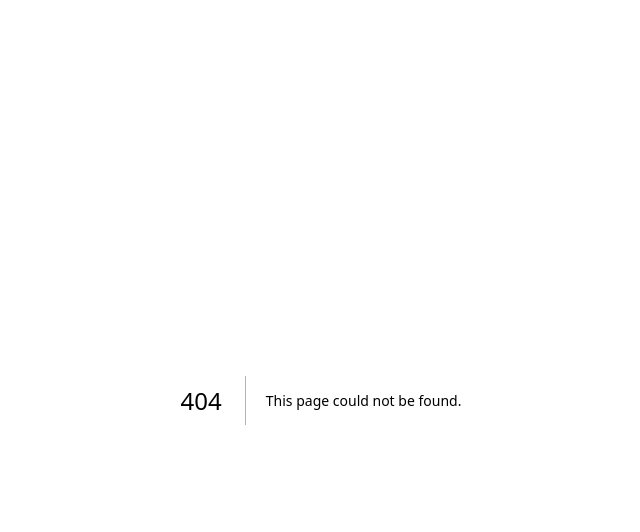
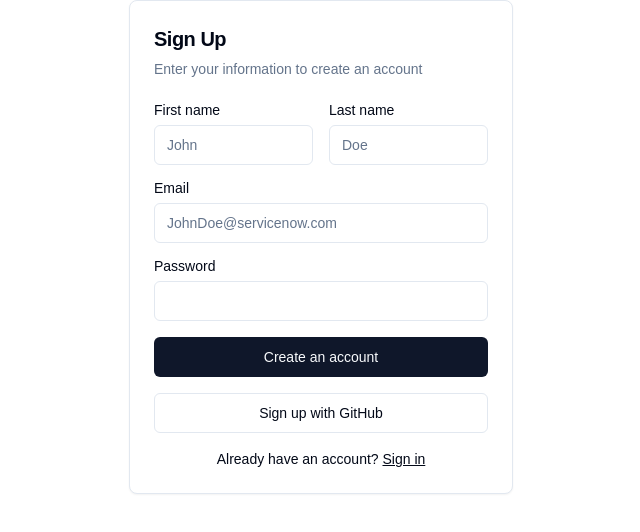
Before and after one commit to DRobinson4105/accelify, a Next.js app: page /signup in a window 1280 px wide. Before the commit this address had no page. Shown: the top 532 px of the page, without its empty margins (319-959 px from the left). Built offline with nearby package versions, Linux system fonts and the light colour scheme.

Commit message:
Started Auth

```diff
--- a/package.json
+++ b/package.json
@@ -9,6 +9,7 @@
     "lint": "next lint"
   },
   "dependencies": {
+    "@radix-ui/react-label": "^2.1.0",
     "@radix-ui/react-slot": "^1.1.0",
     "class-variance-authority": "^0.7.0",
     "clsx": "^2.1.1",
--- a/src/app/components/Hero.tsx
+++ b/src/app/components/Hero.tsx
@@ -5,23 +5,23 @@
 const Hero = () => {
   return (
     <div className="bg-gradient-to-r from-blue-900 to-green-800 h-screen flex items-center">
-    <div className="container mx-auto px-4 flex items-center">
+    <div className="container mx-auto px-4 flex gap-10 items-center">
       {/* Left side content */}
       <div className="text-white space-y-4 max-w-lg">
         <h1 className="text-5xl font-bold">
-          PUT AI AGENTS TO <span className="text-green-300">WORK FOR PEOPLE</span>
+          GET PAIRED TO ACCELERATORS THAT <span className="text-green-300">WORK FOR YOU</span>
         </h1>
         <p className="text-lg">
           The next big leap in AI is here. ServiceNow AI Agents can learn, reason, take action, and make decisions autonomously. And the best part? You're in control.
         </p>
         <div className="flex space-x-4">
-          <Button className="bg-green-500 hover:bg-green-600">Explore AI Agents</Button>
-          <Button className="bg-transparent border border-green-500 hover:bg-green-600 text-white">See Demo</Button>
+          <Button className="bg-green-500 hover:bg-green-600">Get Started</Button>
+          <Button className="bg-transparent border border-green-500 hover:bg-green-600 text-white">Learn More</Button>
         </div>
       </div>
       {/* Right side image */}
       <div className="hidden md:block flex-1">
-        <Image src={'/images/hero.jpg'} alt={'Pyramid'} width={500} height={500}/>
+        <Image src={'/images/hero.jpg'} alt={'Pyramid'} width={900} height={400}/>
       </div>
     </div>
   </div>
@@ -29,16 +29,3 @@
 }
 
 export default Hero
-
-
-
-// export default function Page() {
-//   return (
-//     <Image
-//       src="/profile.png"
-//       width={500}
-//       height={500}
-//       alt="Picture of the author"
-//     />
-//   )
-// }
--- a/src/app/components/Navbar.tsx
+++ b/src/app/components/Navbar.tsx
@@ -18,7 +18,7 @@
                 <Link href='/Sign in'>
                     <Button>About us</Button>
                 </Link>
-                <Link href='/Sign in'>
+                <Link href='/signup'>
                     <Button>Sign in</Button>
                 </Link>
             </div>
--- /dev/null
+++ b/src/app/signin/page.tsx
@@ -0,0 +1,62 @@
+import Link from "next/link"
+
+import { Button } from "@/components/ui/button"
+import {
+  Card,
+  CardContent,
+  CardDescription,
+  CardHeader,
+  CardTitle,
+} from "@/components/ui/card"
+import { Input } from "@/components/ui/input"
+import { Label } from "@/components/ui/label"
+
+export const description =
+  "A login form with email and password. There's an option to login with Google and a link to sign up if you don't have an account."
+
+export default function LoginForm() {
+  return (
+    <Card className="mx-auto max-w-sm">
+      <CardHeader>
+        <CardTitle className="text-2xl">Login</CardTitle>
+        <CardDescription>
+          Enter your email below to login to your account
+        </CardDescription>
+      </CardHeader>
+      <CardContent>
+        <div className="grid gap-4">
+          <div className="grid gap-2">
+            <Label htmlFor="email">Email</Label>
+            <Input
+              id="email"
+              type="email"
+              placeholder="m@example.com"
+              required
+            />
+          </div>
+          <div className="grid gap-2">
+            <div className="flex items-center">
+              <Label htmlFor="password">Password</Label>
+              <Link href="#" className="ml-auto inline-block text-sm underline">
+                Forgot your password?
+              </Link>
+            </div>
+            <Input id="password" type="password" required />
+          </div>
+          <Button type="submit" className="w-full">
+            Login
+          </Button>
+          <Button variant="outline" className="w-full">
+            Login with Google
+          </Button>
+        </div>
+        <div className="mt-4 text-center text-sm">
+          Don&apos;t have an account?{" "}
+          <Link href="/signup" className="underline">
+            Sign up
+          </Link>
+        </div>
+      </CardContent>
+    </Card>
+  )
+}
--- /dev/null
+++ b/src/app/signup/page.tsx
@@ -0,0 +1,67 @@
+import Link from "next/link"
+
+import { Button } from "@/components/ui/button"
+import {
+  Card,
+  CardContent,
+  CardDescription,
+  CardHeader,
+  CardTitle,
+} from "@/components/ui/card"
+import { Input } from "@/components/ui/input"
+import { Label } from "@/components/ui/label"
+
+export const description =
+  "A sign up form with first name, last name, email and password inside a card. There's an option to sign up with GitHub and a link to login if you already have an account"
+
+export default function page() {
+  return (
+    <Card className="mx-auto max-w-sm">
+      <CardHeader>
+        <CardTitle className="text-xl">Sign Up</CardTitle>
+        <CardDescription>
+          Enter your information to create an account
+        </CardDescription>
+      </CardHeader>
+      <CardContent>
+        <div className="grid gap-4">
+          <div className="grid grid-cols-2 gap-4">
+            <div className="grid gap-2">
+              <Label htmlFor="first-name">First name</Label>
+              <Input id="first-name" placeholder="John" required />
+            </div>
+            <div className="grid gap-2">
+              <Label htmlFor="last-name">Last name</Label>
+              <Input id="last-name" placeholder="Doe" required />
+            </div>
+          </div>
+          <div className="grid gap-2">
+            <Label htmlFor="email">Email</Label>
+            <Input
+              id="email"
+              type="email"
+              placeholder="JohnDoe@servicenow.com"
+              required
+            />
+          </div>
+          <div className="grid gap-2">
+            <Label htmlFor="password">Password</Label>
+            <Input id="password" type="password" />
+          </div>
+          <Button type="submit" className="w-full">
+            Create an account
+          </Button>
+          <Button variant="outline" className="w-full">
+            Sign up with GitHub
+          </Button>
+        </div>
+        <div className="mt-4 text-center text-sm">
+          Already have an account?{" "}
+          <Link href="/signin" className="underline">
+            Sign in
+          </Link>
+        </div>
+      </CardContent>
+    </Card>
+  )
+}
--- /dev/null
+++ b/src/components/ui/card.tsx
@@ -0,0 +1,79 @@
+import * as React from "react"
+
+import { cn } from "@/lib/utils"
+
+const Card = React.forwardRef<
+  HTMLDivElement,
+  React.HTMLAttributes<HTMLDivElement>
+>(({ className, ...props }, ref) => (
+  <div
+    ref={ref}
+    className={cn(
+      "rounded-lg border bg-card text-card-foreground shadow-sm",
+      className
+    )}
+    {...props}
+  />
+))
+Card.displayName = "Card"
+
+const CardHeader = React.forwardRef<
+  HTMLDivElement,
+  React.HTMLAttributes<HTMLDivElement>
+>(({ className, ...props }, ref) => (
+  <div
+    ref={ref}
+    className={cn("flex flex-col space-y-1.5 p-6", className)}
+    {...props}
+  />
+))
+CardHeader.displayName = "CardHeader"
+
+const CardTitle = React.forwardRef<
+  HTMLParagraphElement,
+  React.HTMLAttributes<HTMLHeadingElement>
+>(({ className, ...props }, ref) => (
+  <h3
+    ref={ref}
+    className={cn(
+      "text-2xl font-semibold leading-none tracking-tight",
+      className
+    )}
+    {...props}
+  />
+))
+CardTitle.displayName = "CardTitle"
+
+const CardDescription = React.forwardRef<
+  HTMLParagraphElement,
+  React.HTMLAttributes<HTMLParagraphElement>
+>(({ className, ...props }, ref) => (
+  <p
+    ref={ref}
+    className={cn("text-sm text-muted-foreground", className)}
+    {...props}
+  />
+))
+CardDescription.displayName = "CardDescription"
+
+const CardContent = React.forwardRef<
+  HTMLDivElement,
+  React.HTMLAttributes<HTMLDivElement>
+>(({ className, ...props }, ref) => (
+  <div ref={ref} className={cn("p-6 pt-0", className)} {...props} />
+))
+CardContent.displayName = "CardContent"
+
+const CardFooter = React.forwardRef<
+  HTMLDivElement,
+  React.HTMLAttributes<HTMLDivElement>
+>(({ className, ...props }, ref) => (
+  <div
+    ref={ref}
+    className={cn("flex items-center p-6 pt-0", className)}
+    {...props}
+  />
+))
+CardFooter.displayName = "CardFooter"
+
+export { Card, CardHeader, CardFooter, CardTitle, CardDescription, CardContent }
--- /dev/null
+++ b/src/components/ui/input.tsx
@@ -0,0 +1,25 @@
+import * as React from "react"
+
+import { cn } from "@/lib/utils"
+
+export interface InputProps
+  extends React.InputHTMLAttributes<HTMLInputElement> {}
+
+const Input = React.forwardRef<HTMLInputElement, InputProps>(
+  ({ className, type, ...props }, ref) => {
+    return (
+      <input
+        type={type}
+        className={cn(
+          "flex h-10 w-full rounded-md border border-input bg-background px-3 py-2 text-sm ring-offset-background file:border-0 file:bg-transparent file:text-sm file:font-medium file:text-foreground placeholder:text-muted-foreground focus-visible:outline-none focus-visible:ring-2 focus-visible:ring-ring focus-visible:ring-offset-2 disabled:cursor-not-allowed disabled:opacity-50",
+          className
+        )}
+        ref={ref}
+        {...props}
+      />
+    )
+  }
+)
+Input.displayName = "Input"
+
+export { Input }
--- /dev/null
+++ b/src/components/ui/label.tsx
@@ -0,0 +1,26 @@
+"use client"
+
+import * as React from "react"
+import * as LabelPrimitive from "@radix-ui/react-label"
+import { cva, type VariantProps } from "class-variance-authority"
+
+import { cn } from "@/lib/utils"
+
+const labelVariants = cva(
+  "text-sm font-medium leading-none peer-disabled:cursor-not-allowed peer-disabled:opacity-70"
+)
+
+const Label = React.forwardRef<
+  React.ElementRef<typeof LabelPrimitive.Root>,
+  React.ComponentPropsWithoutRef<typeof LabelPrimitive.Root> &
+    VariantProps<typeof labelVariants>
+>(({ className, ...props }, ref) => (
+  <LabelPrimitive.Root
+    ref={ref}
+    className={cn(labelVariants(), className)}
+    {...props}
+  />
+))
+Label.displayName = LabelPrimitive.Root.displayName
+
+export { Label }
```
Also changed, not shown: 1 other file (tests, documents, lock files or other folders).
